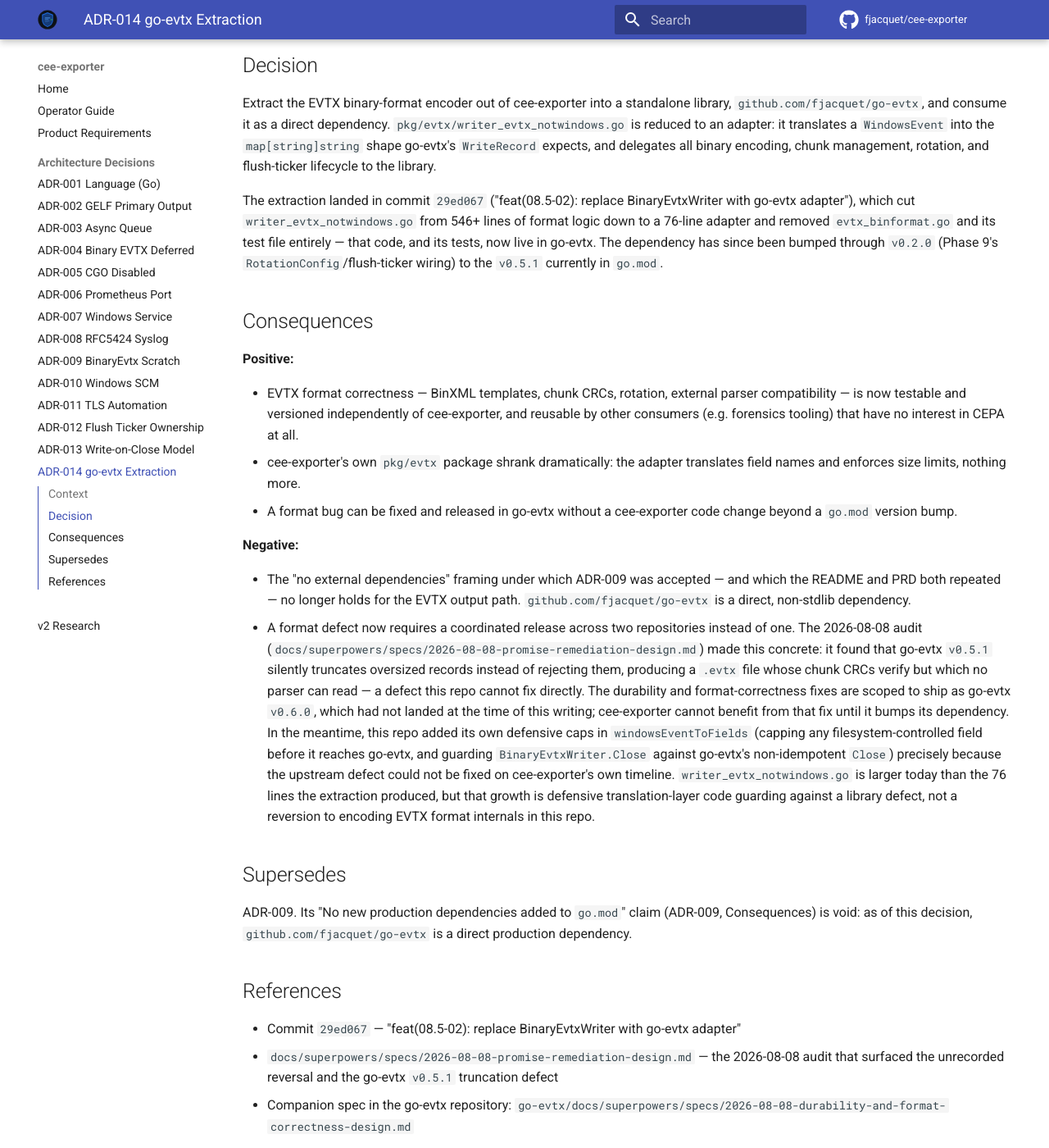
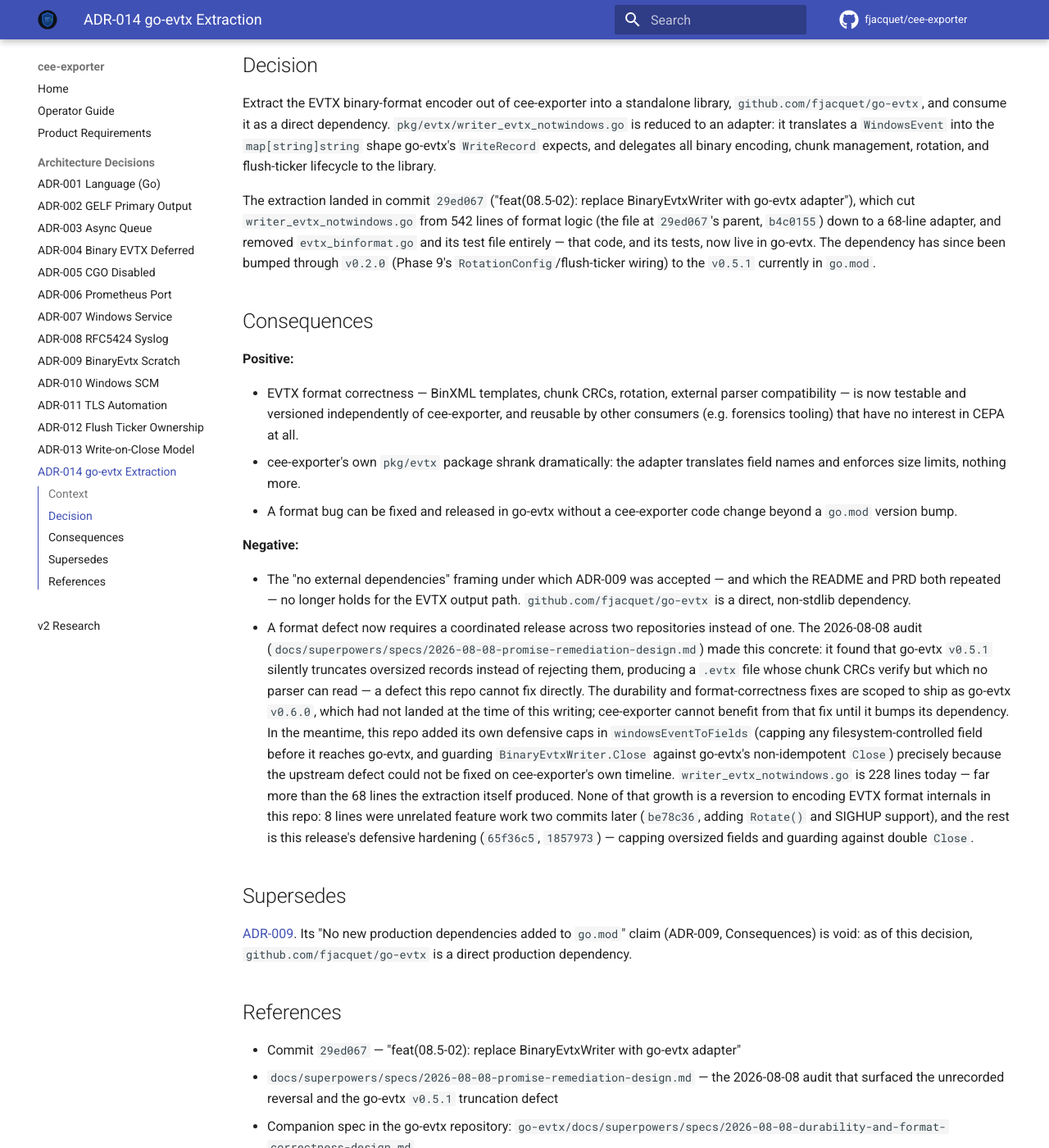
Before and after one commit to fjacquet/cee-exporter, an MkDocs documentation site: the page built from docs/adr/ADR-014-go-evtx-library-extraction.md, in a window 1280 px wide and 1400 px high, scrolled down 637 px. Shown: the whole window at 82% size. Built offline with MkDocs 1.6.1 and Material for MkDocs 9.7.7, drawn with Linux system fonts in a browser that asks for light colours; comment, search, counter and statistics services are not loaded; some of the changed text lies outside the part shown.

Commit message:
fix(docs): correct ADR-014 line-count claims and docs-lint bare-link gap
ADR-014 stated a false line count of its own: 29ed067 cut
writer_evtx_notwindows.go to 68 lines, not 76 — 76 was reached two
commits later by an unrelated feature (Rotate()/SIGHUP), not the
extraction itself. Verified every figure against git show <sha>:<path>
| wc -l and corrected both occurrences plus the pre-extraction count
(542, not "546+").

The docs-lint binary-evtx guard only stripped the adr/-prefixed link
form, so a correct same-directory link from ADR-014 to sibling ADR-009
(no adr/ prefix needed within docs/adr/) tripped it. Added the bare-form
strip for both historical ADRs and restored the two ADR-009 references
in ADR-014 to proper hyperlinks.

```diff
--- a/docs/adr/ADR-014-go-evtx-library-extraction.md
+++ b/docs/adr/ADR-014-go-evtx-library-extraction.md
@@ -5,7 +5,7 @@
 
 ## Context
 
-ADR-009 chose to implement `BinaryEvtxWriter`
+[ADR-009](ADR-009-binary-evtx-scratch.md) chose to implement `BinaryEvtxWriter`
 from scratch inside cee-exporter, on the grounds that no pure-Go EVTX writer
 library existed. That implementation grew, across Phases 7 through 9, into a
 substantial body of format-specific code: BinXML template encoding, chunk
@@ -41,11 +41,12 @@
 
 The extraction landed in commit `29ed067`
 ("feat(08.5-02): replace BinaryEvtxWriter with go-evtx adapter"), which cut
-`writer_evtx_notwindows.go` from 546+ lines of format logic down to a 76-line
-adapter and removed `evtx_binformat.go` and its test file entirely — that
-code, and its tests, now live in go-evtx. The dependency has since been
-bumped through `v0.2.0` (Phase 9's `RotationConfig`/flush-ticker wiring) to
-the `v0.5.1` currently in `go.mod`.
+`writer_evtx_notwindows.go` from 542 lines of format logic (the file at
+`29ed067`'s parent, `b4c0155`) down to a 68-line adapter, and removed
+`evtx_binformat.go` and its test file entirely — that code, and its tests,
+now live in go-evtx. The dependency has since been bumped through `v0.2.0`
+(Phase 9's `RotationConfig`/flush-ticker wiring) to the `v0.5.1` currently
+in `go.mod`.
 
 ## Consequences
 
@@ -79,16 +80,20 @@
   `windowsEventToFields` (capping any filesystem-controlled field before it
   reaches go-evtx, and guarding `BinaryEvtxWriter.Close` against go-evtx's
   non-idempotent `Close`) precisely because the upstream defect could not be
-  fixed on cee-exporter's own timeline. `writer_evtx_notwindows.go` is
-  larger today than the 76 lines the extraction produced, but that growth is
-  defensive translation-layer code guarding against a library defect, not a
-  reversion to encoding EVTX format internals in this repo.
+  fixed on cee-exporter's own timeline. `writer_evtx_notwindows.go` is 228
+  lines today — far more than the 68 lines the extraction itself produced.
+  None of that growth is a reversion to encoding EVTX format internals in
+  this repo: 8 lines were unrelated feature work two commits later
+  (`be78c36`, adding `Rotate()` and SIGHUP support), and the rest is this
+  release's defensive hardening (`65f36c5`, `1857973`) — capping oversized
+  fields and guarding against double `Close`.
 
 ## Supersedes
 
-ADR-009. Its "No new production dependencies added to `go.mod`" claim
-(ADR-009, Consequences) is void: as of this decision,
-`github.com/fjacquet/go-evtx` is a direct production dependency.
+[ADR-009](ADR-009-binary-evtx-scratch.md). Its "No new production
+dependencies added to `go.mod`" claim (ADR-009, Consequences) is void: as of
+this decision, `github.com/fjacquet/go-evtx` is a direct production
+dependency.
 
 ## References
 
```
Also changed, not shown: 1 other file.
